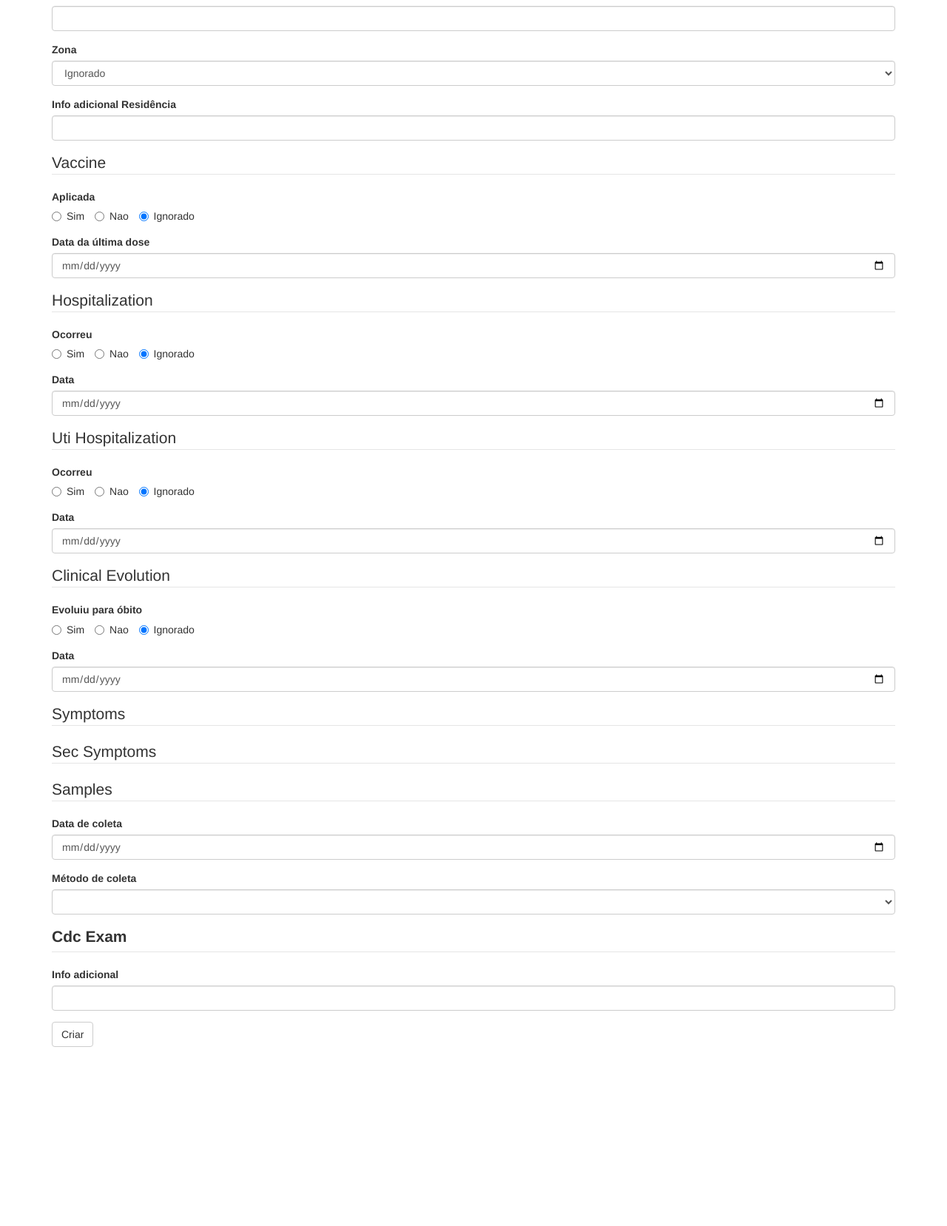
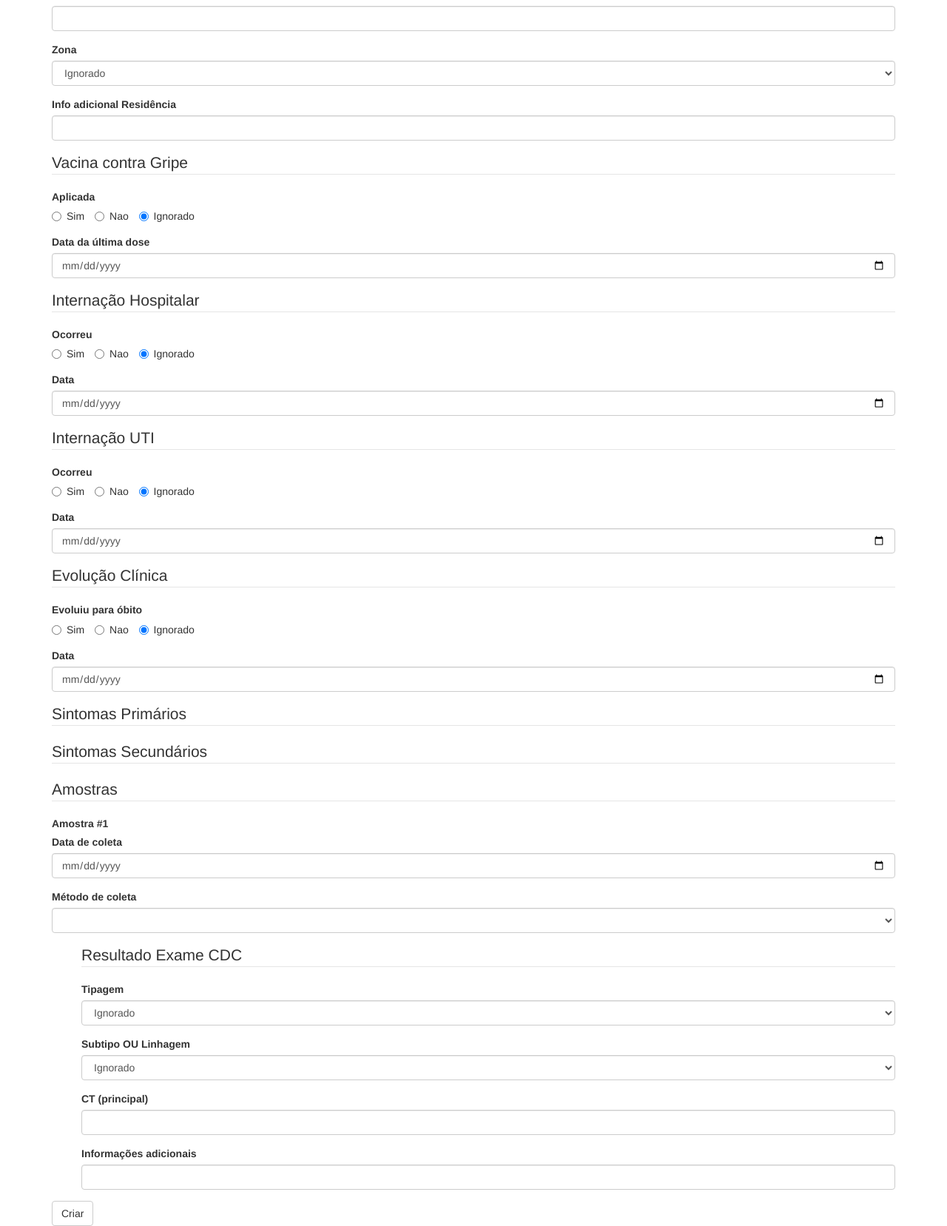
Before and after one commit to gems-uff/labsys, a Flask app: template app/templates/create-admission.html in a window 1280 px wide. Shown: the part 1202-2859 px from the top of the page at 74% size. Before the commit the page ends 2617 px from the top, so only its background shows below. Run offline with Flask 2, Linux system fonts and the light colour scheme; the template is opened without the code that fills it: values that come from a table or form of the project are taken from there, others are empty; some libraries are stand-ins or nearby versions.

Commit message:
:rocket: Add all fields to CdcExam (model, view, template)
- Also, add labels to other form fields

```diff
--- a/app/main/forms.py
+++ b/app/main/forms.py
@@ -56,8 +56,6 @@ class PatientForm(FlaskForm):
         coerce=int,
     )
     residence_details = StringField('Info adicional Residência')
-
-
 
 
 YES_NO_IGNORED_CHOICES = [(1, 'Sim'), (0, 'Nao'), (9, 'Ignorado')]
@@ -152,13 +150,33 @@ class CdcForm(FlaskForm):
     def __init__(self, **kwargs):
         super(CdcForm, self).__init__(csrf_enabled=False, **kwargs)
 
-    details = StringField('Info adicional')
+    flu_type = SelectField(
+        'Tipagem',
+        # TODO: model flu/subtype
+        choices=(('A', 'A'), ('B', 'B'),
+                 ('Inconclusive', 'Inconclusivo'),
+                 ('Não Realizado', 'Não Realizado'),
+                 ('Ignorado', 'Ignorado')),
+        default='Ignorado',
+        coerce=str,
+    )
+    flu_subtype = SelectField(
+        'Subtipo OU Linhagem',
+        choices=(('H1', 'H1'), ('H3', 'H3'),
+                 ('Victoria', 'Victoria'), ('Yamagata', 'Yamagata'),
+                 ('Não Subtipado', 'Não SubtipADO'),
+                 ('Não Subtipável', 'Não SubtipÁVEL'),
+                 ('Ignorado', 'Ignorado')),
+        default='Ignorado',
+        coerce=str,
+    )
+    dominant_ct = IntegerField('CT (principal)')
+    details = StringField('Informações adicionais')
 
 
 class SampleForm(FlaskForm):
     def __init__(self, **kwargs):
         super(SampleForm, self).__init__(csrf_enabled=False, **kwargs)
-        #self.method.choices=kwargs.pop('method_choices', [(0, 'Invalid')])
 
     collection_date = DateField(
         'Data de coleta',
@@ -170,7 +188,7 @@ class SampleForm(FlaskForm):
         coerce=int,
         # Pass choices in the view: dynamic, see docs
     )
-    cdc_exam = FormField(CdcForm)
+    cdc_exam = FormField(label='Resultado Exame CDC', form_class=CdcForm)
 
 
 class AdmissionForm(FlaskForm):
@@ -191,12 +209,20 @@ class AdmissionForm(FlaskForm):
     health_unit = StringField('Unidade de Saúde')
     requesting_institution = StringField('Instituição Solicitante')
     details = StringField('Informação adicional')
-    patient = FormField(PatientForm)
-    vaccine = FormField(VaccineForm)
-    hospitalization = FormField(HospitalizationForm)
-    uti_hospitalization = FormField(UTIHospitalizationForm)
-    clinical_evolution = FormField(ClinicalEvolutionForm)
-    symptoms = FieldList(FormField(ObservedSymptomForm))
-    sec_symptoms = FieldList(FormField(SecondarySymptomForm))
-    samples = FieldList(FormField(SampleForm), min_entries=1)
+    patient = FormField(PatientForm, label='Dados do Paciente')
+    vaccine = FormField(VaccineForm, label='Vacina contra Gripe')
+    hospitalization = FormField(HospitalizationForm,
+                                label='Internação Hospitalar')
+    uti_hospitalization = FormField(UTIHospitalizationForm,
+                                    label='Internação UTI')
+    clinical_evolution = FormField(ClinicalEvolutionForm,
+                                   label='Evolução Clínica')
+    symptoms = FieldList(FormField(ObservedSymptomForm),
+                         label='Sintomas Primários')
+    sec_symptoms = FieldList(FormField(SecondarySymptomForm),
+                             label='Sintomas Secundários')
+    # TODO: #1 must be dynamic
+    samples = FieldList(FormField(label='Amostra #1', form_class=SampleForm),
+                        label='Amostras',
+                        min_entries=1)
     submit = SubmitField('Criar')
--- a/app/main/views.py
+++ b/app/main/views.py
@@ -118,6 +118,9 @@ def create_admission():
                     admission=admission,
                 )
                 CdcExam(
+                    flu_type=sample_form.cdc_exam.data['flu_type'],
+                    flu_subtype=sample_form.cdc_exam.data['flu_subtype'],
+                    dominant_ct=sample_form.cdc_exam.data['dominant_ct'],
                     details=sample_form.cdc_exam.data['details'],
                     sample=sample,
                 )
--- a/app/models.py
+++ b/app/models.py
@@ -197,6 +197,9 @@ class Sample(db.Model):
 
 class CdcExam(db.Model):
     id = db.Column(db.Integer, primary_key=True)
+    flu_type = db.Column(db.String(16))
+    flu_subtype = db.Column(db.String(16))
+    dominant_ct = db.Column(db.Integer)
     details = db.Column(db.String(255))
     sample_id = db.Column(db.Integer, db.ForeignKey('samples.id'))
 
--- a/app/templates/utils/_forms_rendering.html
+++ b/app/templates/utils/_forms_rendering.html
@@ -96,13 +96,16 @@
   <fieldset>
     <legend>{{ form.label.text }}</legend>
     {% for sample_form in form.entries %}
-      {% for field in sample_form %}
-        {% if field.type == "DateField" %}
-          {{ wtf.form_field(field, placeholder="dd/MM/yyyy") }}
-        {% else %}
-          {{ wtf.form_field(field) }}
-        {% endif %}
-      {% endfor %}
+        {{ sample_form.label }}
+        {{ wtf.form_field(sample_form.collection_date, placeholder="dd/MM/yyyy") }}
+        {{ wtf.form_field(sample_form.method) }}
+        <fieldset style="margin-left: 40px;">
+          <legend>{{ sample_form.cdc_exam.label.text }}</legend>
+          {{ wtf.form_field(sample_form.cdc_exam.flu_type) }}
+          {{ wtf.form_field(sample_form.cdc_exam.flu_subtype) }}
+          {{ wtf.form_field(sample_form.cdc_exam.dominant_ct) }}
+          {{ wtf.form_field(sample_form.cdc_exam.details) }}
+        </fieldset>
     {% endfor %}
   </fieldset>
 {%- endmacro %}
```
Also changed, not shown: migrations/versions/2017-07-14_16:03:40__066ffda5cb98.py (added, +32 -0 lines).
